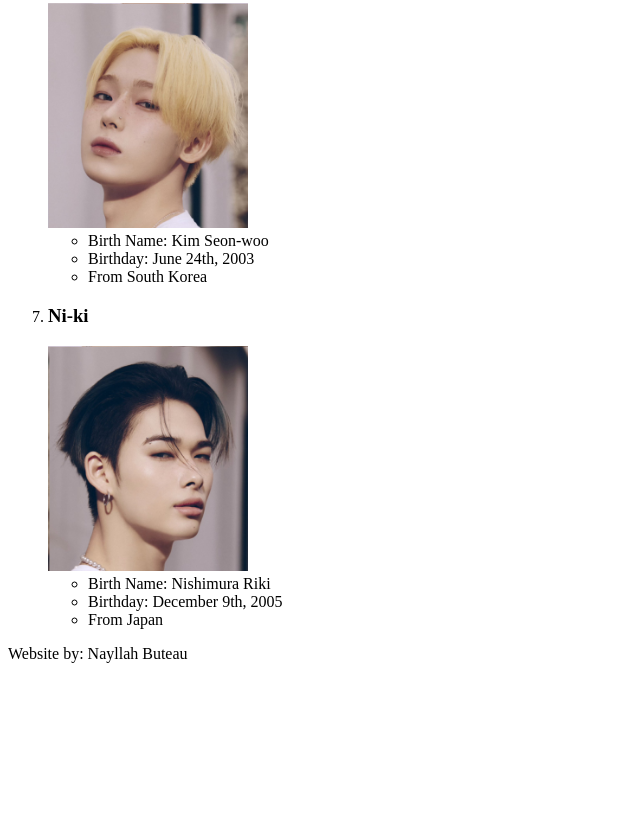
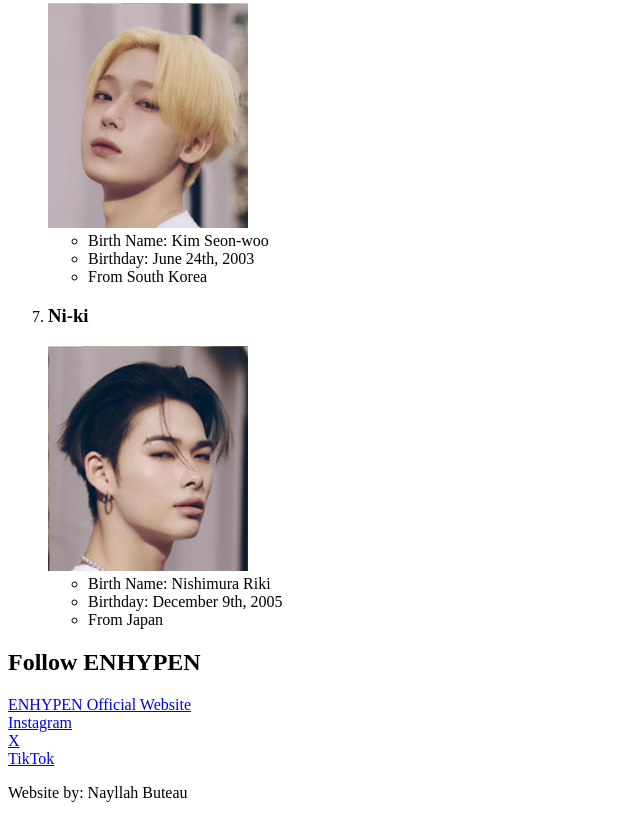
Before and after one commit to NayllahB/m3-hw3-Buteau-Nayllah, a plain HTML site: page index.html in a window 1280 px wide. Shown: the part 3697-4515 px from the top of the page, without its empty margins (0-640 px from the left). Before the commit the page ends 4376 px from the top, so only its background shows below. Drawn offline with Linux system fonts and the light colour scheme.

Commit message:
updating html

```diff
--- a/index.html
+++ b/index.html
@@ -104,6 +104,17 @@
                 </ul>
             </ol>
         </Section>
+
+        <article>
+            <h2>Follow ENHYPEN</h2>
+            <a href="https://beliftlab.com/artist/profile/ENHYPEN">ENHYPEN Official Website</a>
+            <br>
+            <a href="https://www.instagram.com/enhypen/?hl=en">Instagram</a>
+            <br>
+            <a href="https://x.com/enhypen_members?lang=en">X</a>
+            <br>
+            <a href="https://www.tiktok.com/@enhypen?lang=en">TikTok</a>
+        </article>
     </main>
 
     <footer>
```
